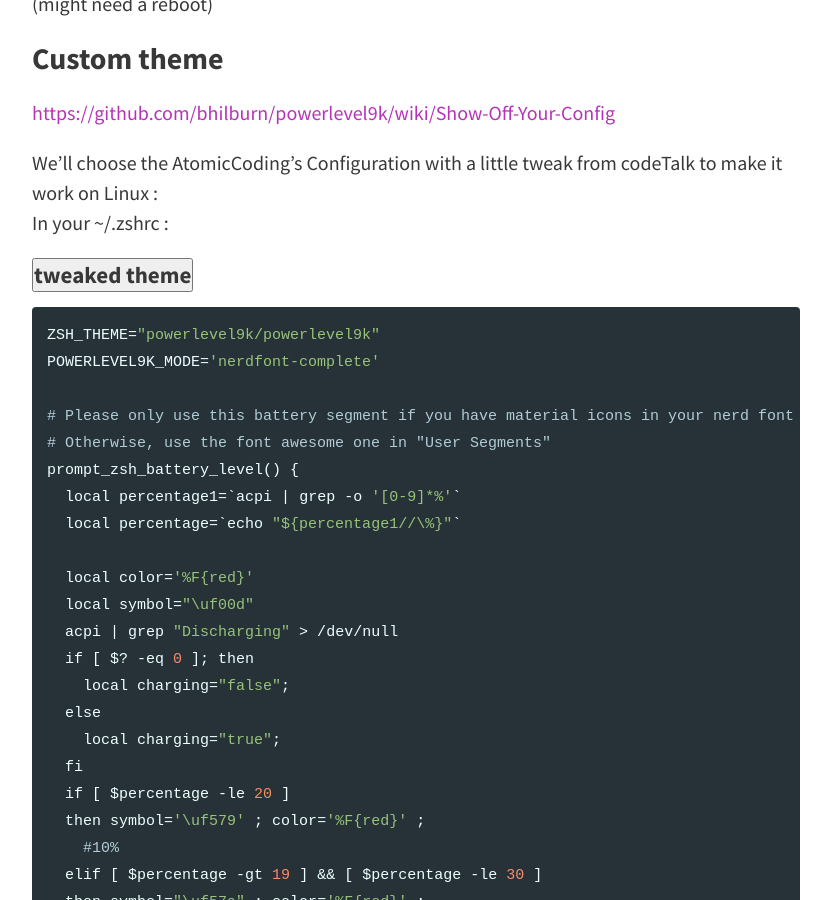
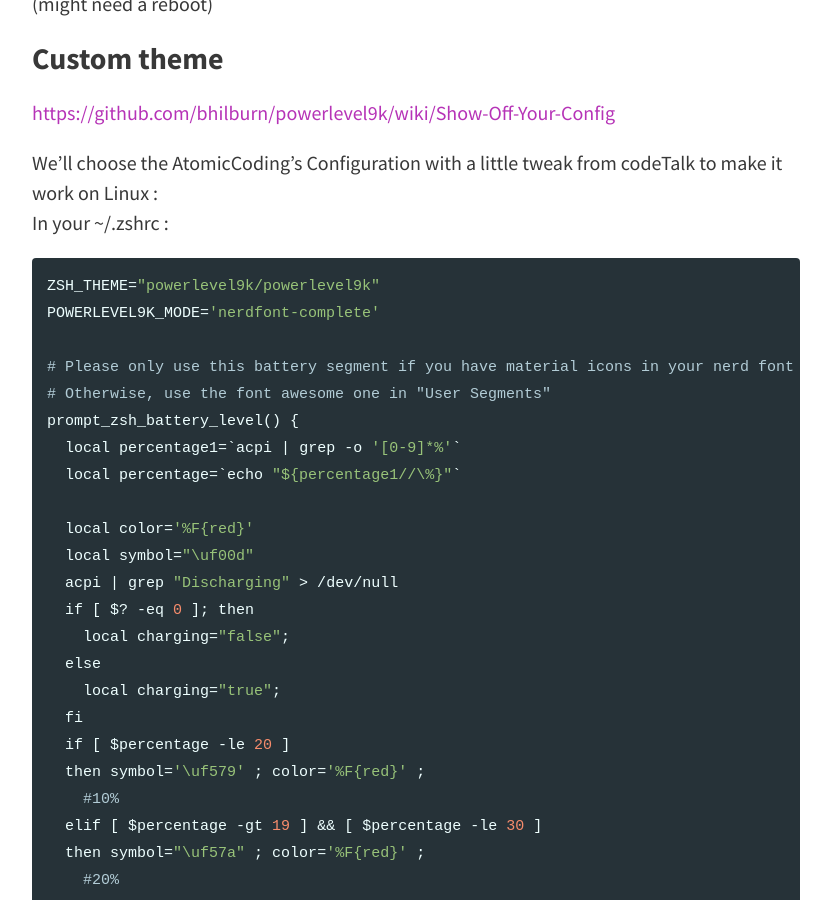
Before and after one commit to cristalcorp/cristalcorp.github.io, a Jekyll site: the page built from _posts/2018-10-14-Terminal.md, in a window 1280 px wide and 900 px high, scrolled down 3033 px. Shown: the whole window, without its empty margins (224-1055 px from the left). Built offline with Jekyll 4.4.1, drawn with Linux system fonts in a browser that asks for light colours.

Commit message:
update terminal post

```diff
--- a/_posts/2018-10-14-Terminal.md
+++ b/_posts/2018-10-14-Terminal.md
@@ -101,7 +101,6 @@ POWERLEVEL9K_MODE='nerdfont-complete'
 We'll choose the AtomicCoding's Configuration with a little tweak from codeTalk to make it work on Linux :<br>
 In your ~/.zshrc :
 
-{% capture text-capture %}
 {% highlight conf %}
 {% raw %}
 ZSH_THEME="powerlevel9k/powerlevel9k"
@@ -214,9 +213,7 @@ POWERLINE9K_CODETALK_DEFAULT_BACKGROUND='black'
 POWERLINE9K_CODETALK_DEFAULT_FOREGROUND='red'
 {% endraw %}
 {% endhighlight %}
-{% endcapture %}
 
-{% include widgets/toggle-field.html toggle-name="toggle-thats" button-text="tweaked theme" toggle-text=text-capture  footer="cheers!" %}
 # Plugins
 
 ### Regulars ZSH Plugins
```
